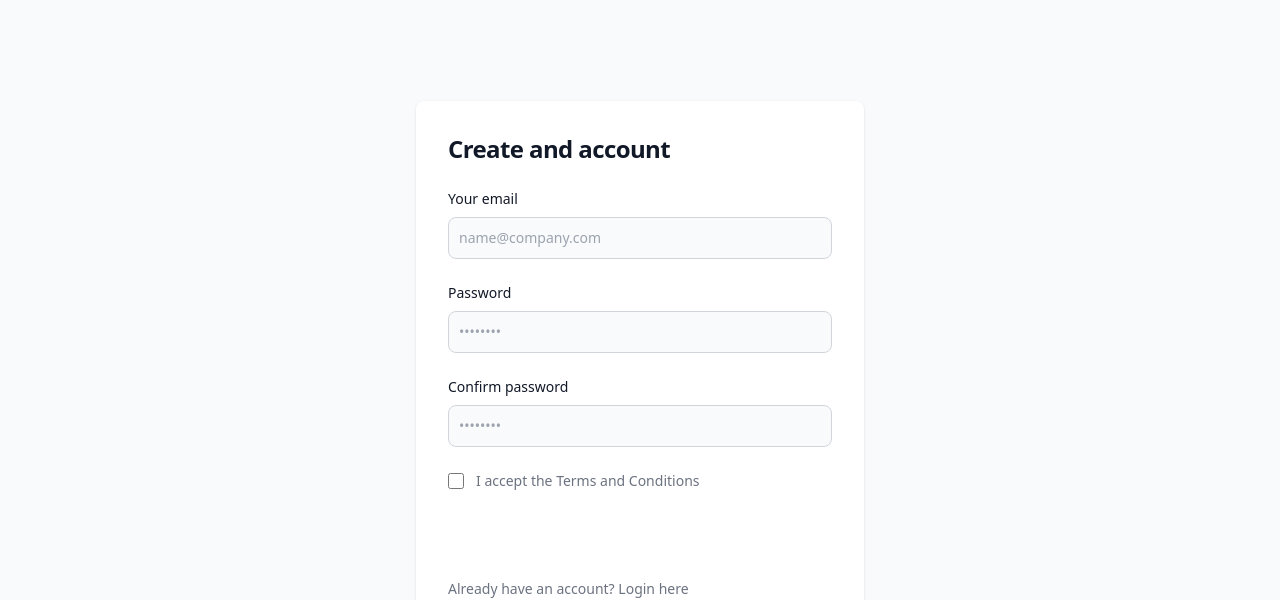
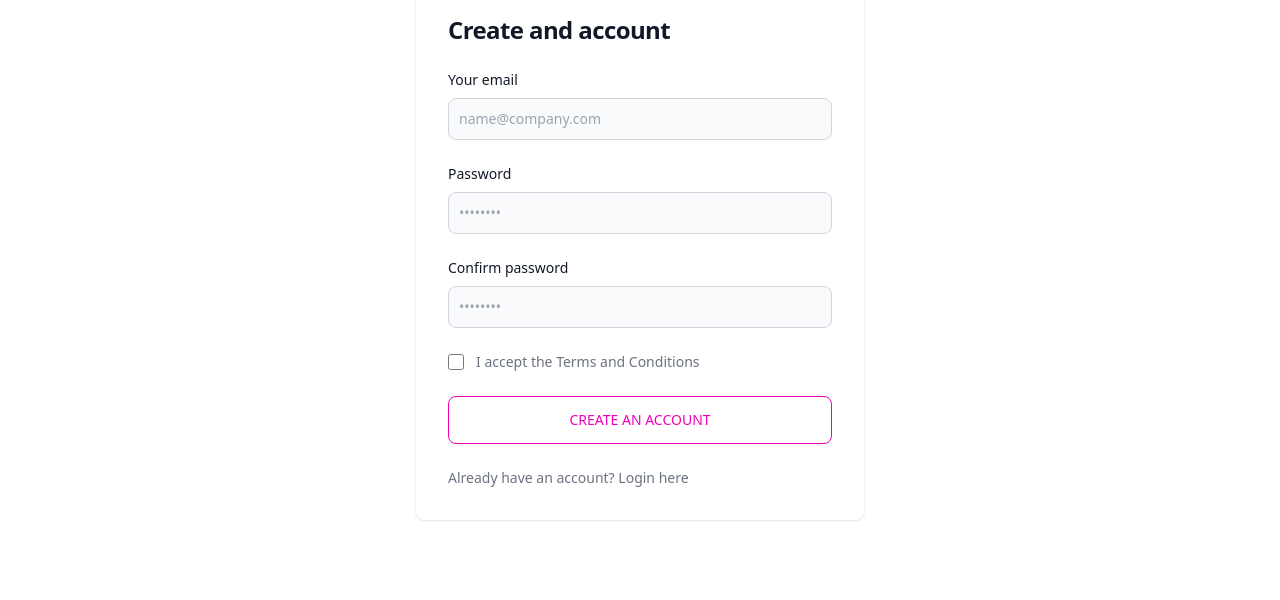
Before and after one commit to Shimul-Zahan/ecommerce-site-using-react-router, a React (Vite) app: page /register in a window 1280 px wide. Shown: the part 200-800 px from the top of the page. Built offline with nearby package versions, Linux system fonts and the light colour scheme; no server answers.

Commit message:
create user update

```diff
--- a/src/Components/AllProduct/Login/Login.jsx
+++ b/src/Components/AllProduct/Login/Login.jsx
@@ -1,4 +1,4 @@
-import React, { useContext } from 'react'
+import React, { useContext, useState } from 'react'
 import { Link, useNavigate } from 'react-router-dom'
 import { MyContext } from '../../../Context/MyContextAPI'
 
@@ -6,19 +6,23 @@ const Login = () => {
 
     const { singUpGoogle, signUpwithEmail } = useContext(MyContext)
     const navigate = useNavigate();
+    const [error, setError] = useState(null);
 
     const handleLoginUsingEmail = (e) => {
         e.preventDefault();
         const email = e.target.email.value;
         const password = e.target.password.value;
 
+        setError(null)
+
         signUpwithEmail(email, password)
             .then(res => {
                 navigate('/');
-                console.log(res.user);
+                e.target.reset();
+                // console.log(res.user);
             })
             .catch(error => {
-                console.log(error)
+                setError(error.message.slice(10, 100))
         })
     }
 
@@ -31,13 +35,13 @@ const Login = () => {
                 console.log(res.user);
             })
             .catch(error => {
-                console.log(error);
+                console.log(error.message);
         })
     }
 
     return (
-        <section className="bg-gray-50 dark:bg-gray-900">
-            <div className="flex flex-col items-center justify-center px-6 py-8 mx-auto md:h-screen lg:py-0">
+        <section className=" dark:bg-gray-900">
+            <div className="flex flex-col max-h-[570px] items-center justify-center px-6 py-8 mx-auto md:h-screen lg:py-0">
                 <a href="#" className="flex items-center mb-6 text-2xl font-semibold text-gray-900 dark:text-white">
                 </a>
                 <div className="w-full bg-white rounded-lg shadow dark:border md:mt-0 sm:max-w-md xl:p-0 dark:bg-gray-800 dark:border-gray-700">
@@ -58,6 +62,12 @@ const Login = () => {
                             </div>
 
                             <button type="submit" className="w-full text-white bg-primary-600 hover:bg-primary-700 focus:ring-4 focus:outline-none focus:ring-primary-300 font-medium rounded-lg text-sm px-5 py-2.5 text-center dark:bg-primary-600 dark:hover:bg-primary-700 dark:focus:ring-primary-800 btn btn-outline btn-secondary">Log In</button>
+                            {
+                                error &&
+                                <div>
+                                    <h1 className="text-sm text-red-500">{error}</h1>
+                                </div>
+                            }
                             <p className="text-sm font-light text-gray-500 dark:text-gray-400">
                                 New to this site? <a href="#" className="font-medium text-primary-600 hover:underline dark:text-primary-500"><Link to='/register'>Register here.</Link></a>
                             </p>
--- a/src/Components/AllProduct/Register/Register.jsx
+++ b/src/Components/AllProduct/Register/Register.jsx
@@ -1,10 +1,43 @@
-import React from 'react'
-import { Link } from 'react-router-dom'
+import React, { useContext, useState } from 'react'
+import { Link, useNavigate } from 'react-router-dom'
+import { MyContext } from '../../../Context/MyContextAPI';
 
 const Register = () => {
+
+    const { createUser } = useContext(MyContext);
+    const [error, setError] = useState(null);
+    const navigate = useNavigate();
+
+    const handleCreateUsingEmail = (e) => {
+        e.preventDefault();
+        const email = e.target.email.value;
+        const password = e.target.password.value;
+        const confirmPassword = e.target.confirmPassword.value;
+        // const cheekMark = e.target.terms;
+        setError(null)
+
+        if (password !== confirmPassword) {
+            return setError("Password didn't match")
+        }
+
+        // console.log(email, password, confirmPassword, cheekMark);
+
+        createUser(email, password)
+            .then(res => {
+                navigate('/');
+                e.target.reset();
+                // console.log(res.user);
+            })
+            .catch(error => {
+                setError(error.message.slice(10, 100))
+                console.log(error)
+                e.target.reset();
+            })
+    }
+
     return (
-        <section className="bg-gray-50 dark:bg-gray-900">
-            <div className="flex flex-col items-center justify-center px-6 py-8 mx-auto md:h-screen lg:py-0">
+        <section className=" dark:bg-gray-900">
+            <div className="flex max-h-[570px] flex-col items-center justify-center px-6 py-8 mx-auto md:h-screen lg:py-0">
                 <a href="#" className="flex items-center mb-6 text-2xl font-semibold text-gray-900 dark:text-white">
                 </a>
                 <div className="w-full bg-white rounded-lg shadow dark:border md:mt-0 sm:max-w-md xl:p-0 dark:bg-gray-800 dark:border-gray-700">
@@ -12,7 +45,8 @@ const Register = () => {
                         <h1 className="text-xl font-bold leading-tight tracking-tight text-gray-900 md:text-2xl dark:text-white">
                             Create and account
                         </h1>
-                        <form className="space-y-4 md:space-y-6" action="#">
+
+                        <form className="space-y-4 md:space-y-6" onSubmit={handleCreateUsingEmail}>
                             <div>
                                 <label for="email" className="block mb-2 text-sm font-medium text-gray-900 dark:text-white">Your email</label>
                                 <input type="email" name="email" id="email" className="bg-gray-50 border border-gray-300 text-gray-900 sm:text-sm rounded-lg focus:ring-primary-600 focus:border-primary-600 block w-full p-2.5 dark:bg-gray-700 dark:border-gray-600 dark:placeholder-gray-400 dark:text-white dark:focus:ring-blue-500 dark:focus:border-blue-500" placeholder="name@company.com" required="" />
@@ -23,17 +57,25 @@ const Register = () => {
                             </div>
                             <div>
                                 <label for="confirm-password" className="block mb-2 text-sm font-medium text-gray-900 dark:text-white">Confirm password</label>
-                                <input type="confirm-password" name="confirm-password" id="confirm-password" placeholder="••••••••" className="bg-gray-50 border border-gray-300 text-gray-900 sm:text-sm rounded-lg focus:ring-primary-600 focus:border-primary-600 block w-full p-2.5 dark:bg-gray-700 dark:border-gray-600 dark:placeholder-gray-400 dark:text-white dark:focus:ring-blue-500 dark:focus:border-blue-500" required="" />
+                                <input type="password" name="confirmPassword" id="confirm-password" placeholder="••••••••" className="bg-gray-50 border border-gray-300 text-gray-900 sm:text-sm rounded-lg focus:ring-primary-600 focus:border-primary-600 block w-full p-2.5 dark:bg-gray-700 dark:border-gray-600 dark:placeholder-gray-400 dark:text-white dark:focus:ring-blue-500 dark:focus:border-blue-500" required="" />
                             </div>
                             <div className="flex items-start">
                                 <div className="flex items-center h-5">
-                                    <input id="terms" aria-describedby="terms" type="checkbox" className="w-4 h-4 border border-gray-300 rounded bg-gray-50 focus:ring-3 focus:ring-primary-300 dark:bg-gray-700 dark:border-gray-600 dark:focus:ring-primary-600 dark:ring-offset-gray-800" required="" />
+                                    <input id="terms" name='terms' aria-describedby="terms" type="checkbox" className="w-4 h-4 border border-gray-300 rounded bg-gray-50 focus:ring-3 focus:ring-primary-300 dark:bg-gray-700 dark:border-gray-600 dark:focus:ring-primary-600 dark:ring-offset-gray-800" required="" />
                                 </div>
                                 <div className="ml-3 text-sm">
                                     <label for="terms" className="font-light text-gray-500 dark:text-gray-300">I accept the <a className="font-medium text-primary-600 hover:underline dark:text-primary-500" href="#">Terms and Conditions</a></label>
                                 </div>
                             </div>
-                            <button type="submit" className="w-full text-white bg-primary-600 hover:bg-primary-700 focus:ring-4 focus:outline-none focus:ring-primary-300 font-medium rounded-lg text-sm px-5 py-2.5 text-center dark:bg-primary-600 dark:hover:bg-primary-700 dark:focus:ring-primary-800">Create an account</button>
+                            <button type="submit" className="w-full text-white btn btn-outline btn-secondary hover:bg-primary-700 focus:ring-4 focus:outline-none focus:ring-primary-300 font-medium rounded-lg text-sm px-5 py-2.5 text-center dark:bg-primary-600 dark:hover:bg-primary-700 dark:focus:ring-primary-800">Create an account</button>
+
+                            {
+                                error &&
+                                <div>
+                                    <h1 className='text-sm text-red-500'>{error}</h1>
+                                </div>
+                            }
+
                             <p className="text-sm font-light text-gray-500 dark:text-gray-400">
                                 Already have an account? <a href="#" className="font-medium text-primary-600 hover:underline dark:text-primary-500"><Link to='/login'>Login here</Link></a>
                             </p>
--- a/src/Components/Header/Header.jsx
+++ b/src/Components/Header/Header.jsx
@@ -78,7 +78,7 @@ const Header = () => {
                             </div>
                             </div> :
                             <div>
-                                <Link className='btn btn-secondary btn-outline' to="/login">Registration</Link>
+                                <Link className='btn btn-secondary btn-outline' to="/Register">Registration</Link>
                             </div>
                     }
                     {/* onClick={loginUser} */}
@@ -103,7 +103,7 @@ const Header = () => {
                                 {
                                     user ?
                                         <Link onClick={singOut} className='text-red-500'>Logout</Link> :
-                                        <Link  className='' to="/login">Login</Link>
+                                        <Link  className='text-blue-600' to="/login">Login</Link>
                                 }
                                 {/* onClick={loginUser} */}
                             </li>
--- a/src/Context/MyContextAPI.jsx
+++ b/src/Context/MyContextAPI.jsx
@@ -1,4 +1,4 @@
-import { GoogleAuthProvider, createUserWithEmailAndPassword, onAuthStateChanged, signInWithPopup } from 'firebase/auth';
+import { GoogleAuthProvider, createUserWithEmailAndPassword, onAuthStateChanged, signInWithEmailAndPassword, signInWithPopup } from 'firebase/auth';
 import React, { useEffect, useState } from 'react'
 import { createContext } from 'react'
 import auth from '../Firebase/firebase.config';
@@ -13,11 +13,15 @@ const MyContextAPI = ({ children }) => {
     const provider = new GoogleAuthProvider();
 
     const signUpwithEmail = (email, password) => {
-        return createUserWithEmailAndPassword(auth, email, password);
+        return signInWithEmailAndPassword(auth, email, password);
     }
 
     const singUpGoogle = () => {
         return signInWithPopup(auth, provider);
+    }
+
+    const createUser = (email, password) => {
+        return createUserWithEmailAndPassword(auth, email, password);
     }
 
     useEffect(() => {
@@ -38,6 +42,7 @@ const MyContextAPI = ({ children }) => {
         user,
         singUpGoogle,
         signUpwithEmail,
+        createUser,
     }
 
     return (
```
